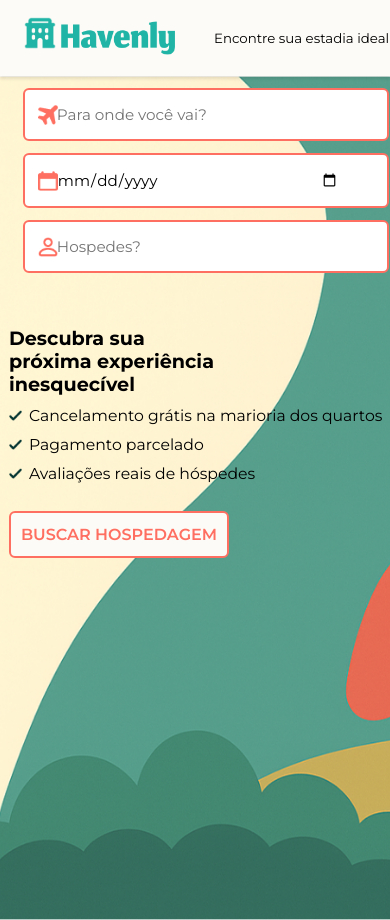
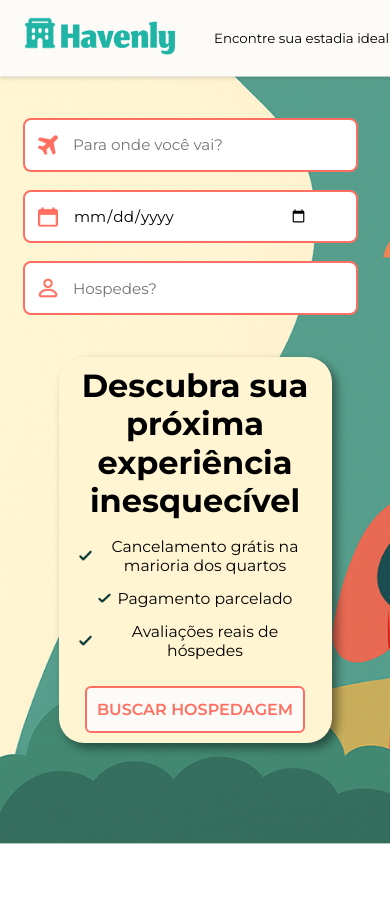
Before and after one commit to vitorVier/havenly, a Next.js app: page / in a window 390 px wide. Shown: the top 920 px of the page. After the commit the page ends 844 px from the top, so only its background shows below. Built offline with nearby package versions, Linux system fonts and the light colour scheme.

Commit message:
update-landing-page

```diff
--- a/app/page.css
+++ b/app/page.css
@@ -120,8 +120,6 @@ main {
     flex-direction: column;
     align-items: flex-start;
     justify-content: flex-start;
-    height: auto;
-    min-height: 100vh;
     background-position: top;
     padding-bottom: 32px;
   }
@@ -129,7 +127,6 @@ main {
   main {
     width: 100%;
     margin-left: 0;
-    height: auto;
     padding: 24px 0;
     display: flex;
     flex-direction: column;
@@ -192,22 +189,20 @@ main {
 
 @media (max-width: 700px) {
   .home-container {
-    padding: 0;
     background-size: cover;
-    background-position: center;
-  }
-
-  main {
-    width: 100vw;
-    padding: 0;
+    background-position: left right;
   }
 
   .inputs-home {
-    width: 98vw;
-    min-width: unset;
-    padding: 12px 2vw;
-    gap: 12px;
-    border-radius: 10px;
+    align-self: start;
+    margin-left: 15px;
+    width: 90%;
+    min-width: 260px;
+    height: auto;
+    flex-direction: column;
+    gap: 18px;
+    padding: 18px 8px;
+    background: transparent;
   }
 
   .input-group {
@@ -216,23 +211,29 @@ main {
 
   .input-group input {
     font-size: 0.95rem;
-    padding-left: 32px;
-    border-radius: 6px;
   }
 
   .slogan {
-    width: 98vw;
-    margin: 18px 0 0 10px;
-    gap: 10px;
+    width: 70%;
+    display: flex;
+    flex-direction: column;
+    align-items: center;
+    justify-content: center;
+    text-align: center;
+    margin: 0 10px;
+    padding: 10px 20px 10px 20px;
+    border-radius: 25px;
+    box-shadow: 5px 5px 10px rgba(0, 0, 0, 0.445);
+    background: #FFF5D3;
   }
 
   .slogan h1 {
-    font-size: 1.2rem;
+    font-size: 2rem;
     line-height: 1.2;
   }
 
   .slogan ul {
-    gap: 10px;
+    align-items: center;
   }
 
   .slogan p {
@@ -241,7 +242,7 @@ main {
 
   .search {
     font-size: 1rem;
-    margin-top: 18px;
+    margin-top: 10px;
     border-radius: 6px;
   }
 }
```
